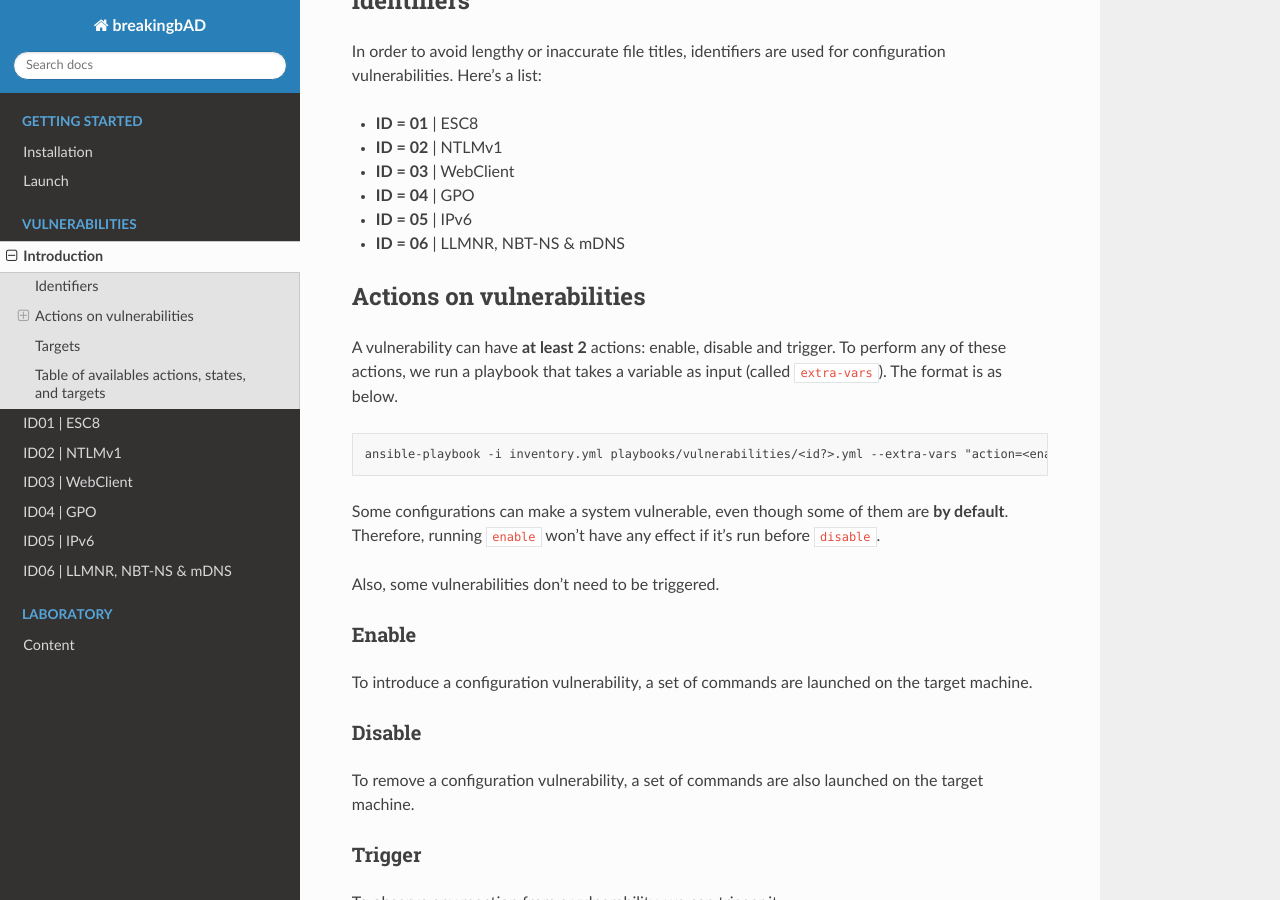
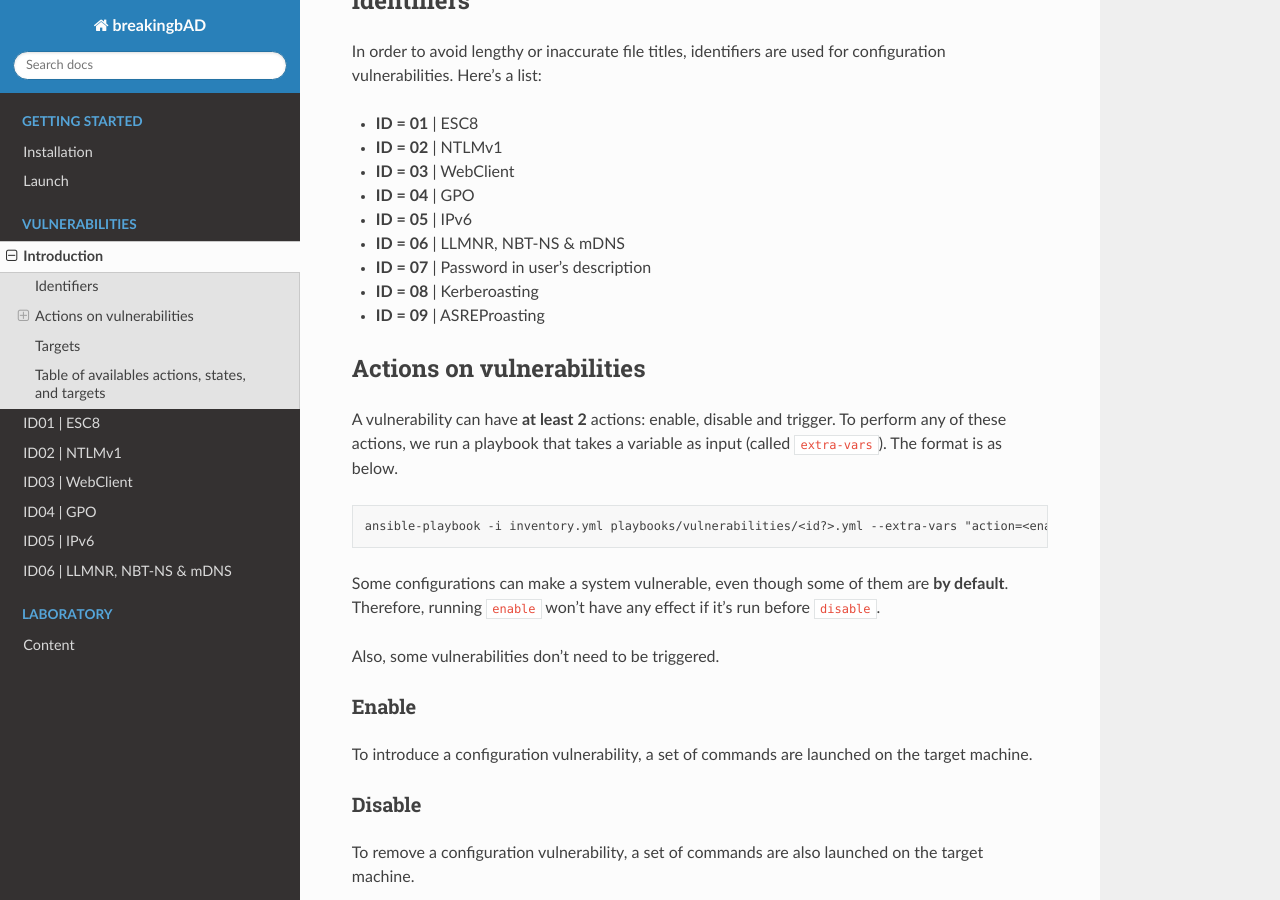
Before and after one commit to KenjiEndo15/breakingbAD, a Sphinx documentation site: the page built from docs/vulnerabilities/introduction.rst, in a window 1280 px wide and 900 px high, scrolled down 632 px. Built offline with Sphinx 7.4.7 and the Read the Docs theme 2.0.0, drawn with Linux system fonts in a browser that asks for light colours.

Commit message:
adding the new vulnerabilities

```diff
--- a/docs/vulnerabilities/introduction.rst
+++ b/docs/vulnerabilities/introduction.rst
@@ -36,6 +36,9 @@
 * **ID = 04** | GPO
 * **ID = 05** | IPv6
 * **ID = 06** | LLMNR, NBT-NS & mDNS
+* **ID = 07** | Password in user's description
+* **ID = 08** | Kerberoasting
+* **ID = 09** | ASREProasting
 
 Actions on vulnerabilities
 ##########################
```
Also changed, not shown: README.md (+3 -0 lines).
